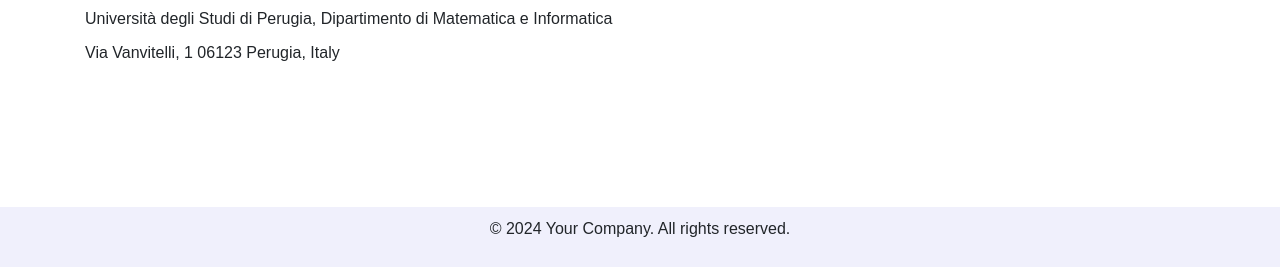
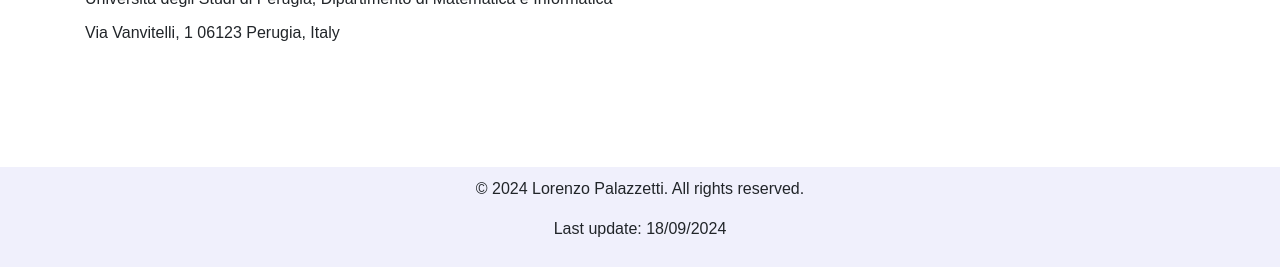
Before and after one commit to TheAnswer96/lorenzopalazzetti.github.io, a plain HTML site: page contact.html in a window 1280 px wide. Shown: the part 533-800 px from the top of the page. Drawn offline with nearby package versions, Linux system fonts and the light colour scheme; a web font is replaced by a local one.

Commit message:
little corrections

```diff
--- a/contact.html
+++ b/contact.html
@@ -142,7 +142,8 @@
 
     <!-- Footer -->
     <footer class="footer">
-      <p>&copy; 2024 Your Company. All rights reserved.</p>
+       <p>&copy; 2024 Lorenzo Palazzetti. All rights reserved.</p>
+       <p>Last update: 18/09/2024</p>
     </footer>
   </div>
 
```
Also changed, not shown: index.html (+2 -1 lines), publications.html (+1 -0 lines), research.html (+1 -0 lines), resume.html (+2 -1 lines).
